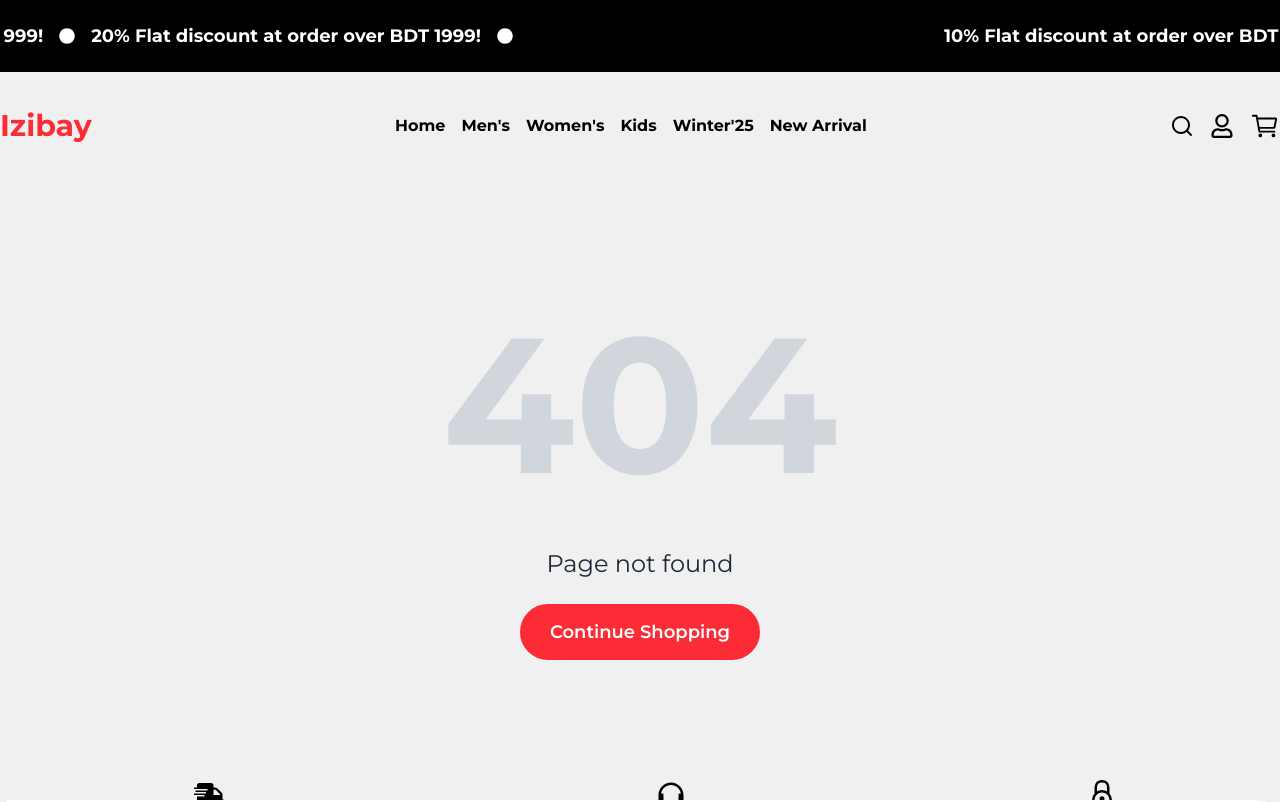
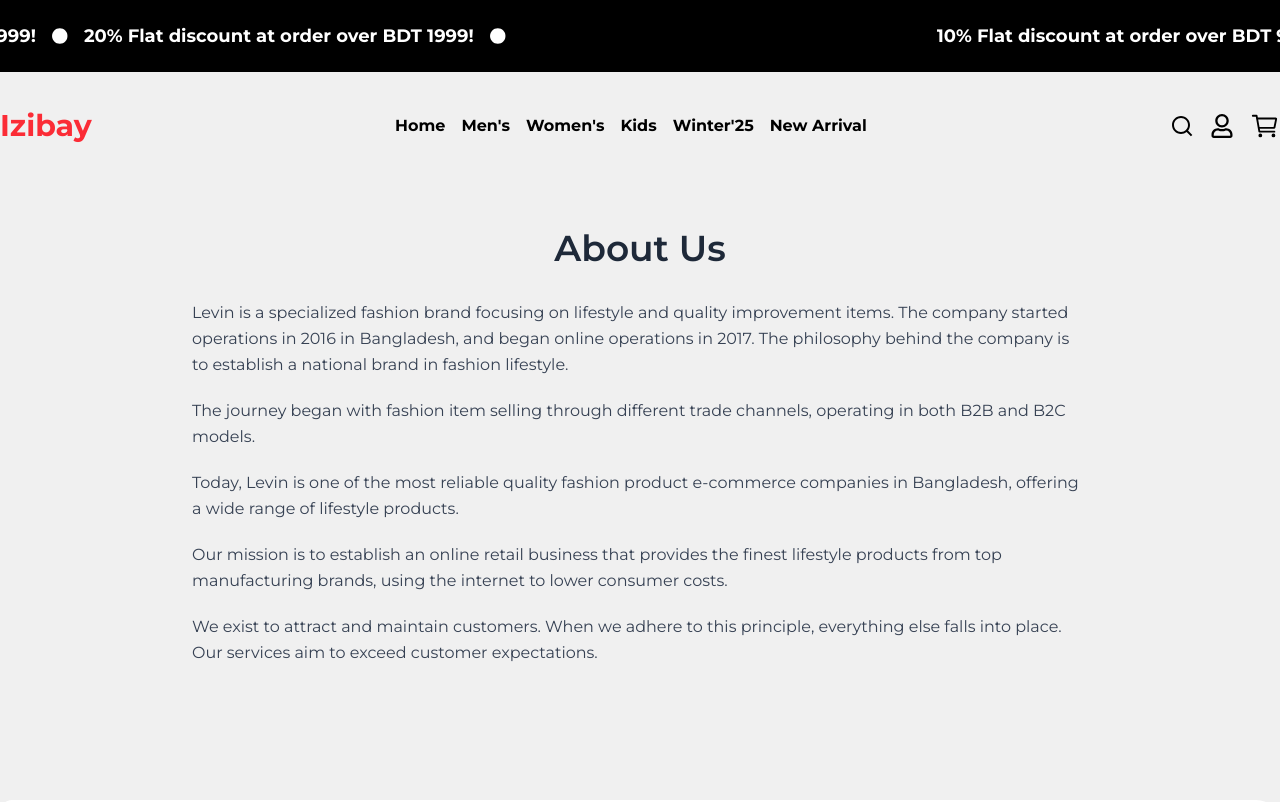
Before and after one commit to theashrafislam/izibay-frontend, a Next.js app: page /about-us in a window 1280 px wide. Before the commit this address had no page. Shown: the top 802 px of the page. Built offline with nearby package versions, Linux system fonts and the light colour scheme.

Commit message:
create about us page

```diff
--- /dev/null
+++ b/app/about-us/page.jsx
@@ -0,0 +1,56 @@
+import React from "react";
+import FeaturesSection from "../Components/FeaturesSection"
+
+const AboutUs = () => {
+    return (
+        <section className="bg-[#F0F0F0]">
+            <div className="max-w-4xl mx-auto min-h-screen px-4 sm:px-6 lg:px-0 py-12 flex flex-col gap-8">
+
+                {/* Header */}
+                <div className="text-center">
+                    <h1 className="text-2xl sm:text-3xl lg:text-4xl font-semibold text-gray-800">
+                        About Us
+                    </h1>
+                </div>
+
+                {/* Content */}
+                <div className="flex flex-col gap-5 text-gray-700 text-sm sm:text-base leading-relaxed">
+                    <p>
+                        Levin is a specialized fashion brand focusing on lifestyle and
+                        quality improvement items. The company started operations in 2016
+                        in Bangladesh, and began online operations in 2017. The philosophy
+                        behind the company is to establish a national brand in fashion
+                        lifestyle.
+                    </p>
+
+                    <p>
+                        The journey began with fashion item selling through different trade
+                        channels, operating in both B2B and B2C models.
+                    </p>
+
+                    <p>
+                        Today, Levin is one of the most reliable quality fashion product
+                        e-commerce companies in Bangladesh, offering a wide range of
+                        lifestyle products.
+                    </p>
+
+                    <p>
+                        Our mission is to establish an online retail business that provides
+                        the finest lifestyle products from top manufacturing brands, using
+                        the internet to lower consumer costs.
+                    </p>
+
+                    <p>
+                        We exist to attract and maintain customers. When we adhere to this
+                        principle, everything else falls into place. Our services aim to
+                        exceed customer expectations.
+                    </p>
+                </div>
+
+            </div>
+            <FeaturesSection />
+        </section>
+    );
+};
+
+export default AboutUs;
--- a/app/checkout/page.jsx
+++ b/app/checkout/page.jsx
@@ -6,8 +6,8 @@ export default function CheckoutPage() {
     const [payment, setPayment] = useState("cod");
 
     return (
-        <div className="min-h-screen bg-[#F0F0F0] px-4 py-10">
-            <div className="max-w-6xl mx-auto grid grid-cols-1 lg:grid-cols-2 gap-8">
+        <div className="min-h-screen bg-[#F0F0F0] px-4 lg:px-0  py-10">
+            <div className="max-w-7xl mx-auto grid grid-cols-1 lg:grid-cols-2 gap-8">
 
                 {/* LEFT: Checkout Form */}
                 <div className="bg-white rounded-2xl shadow-sm p-6 sm:p-8">
```
